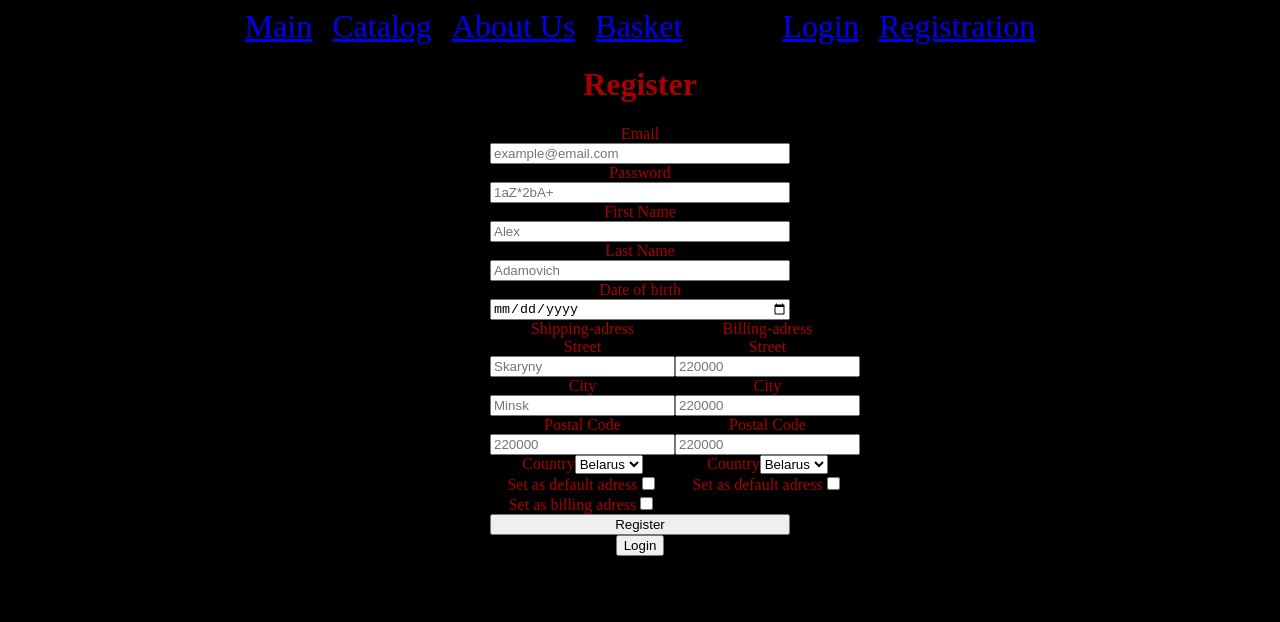
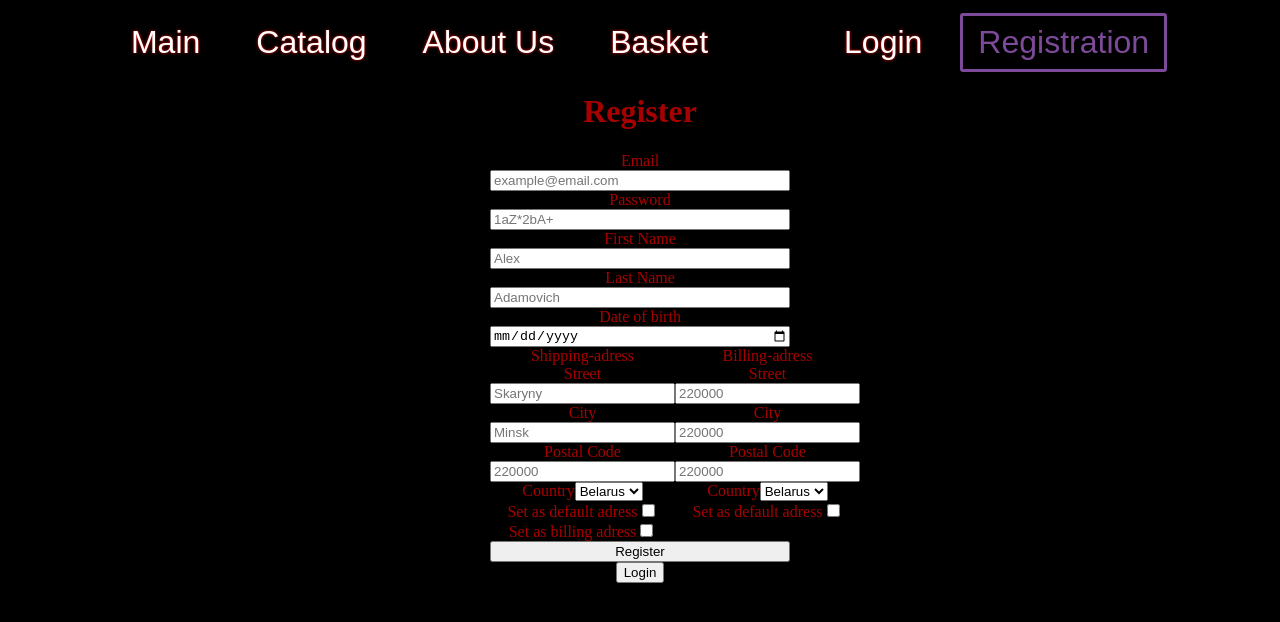
Before and after one commit to lustrochka/eCommerce-Application, a React app: page /registration in a window 1280 px wide. Shown: the top 622 px of the page. Built offline with nearby package versions, Linux system fonts and the light colour scheme; what @commercetools/platform-sdk, @commercetools/sdk-client-v2 would draw is missing.

Commit message:
feat: ad style for header

```diff
--- a/src/modules/header/header.scss
+++ b/src/modules/header/header.scss
@@ -1,11 +1,11 @@
 .header{
+  padding-top: 5px;
   margin: 0 auto;
   max-width: 1200px;
   display: flex;
   gap: 100px;
   justify-content: center;
   font-size: 2rem;
-  color: #fff;
 }
 
 nav{
@@ -17,3 +17,23 @@ nav{
   display: flex;
   gap: 20px;
 }
+
+.link{
+  font-family: sans-serif;
+  padding: 8px 15px;
+  color: #fff;
+  text-decoration: none;
+  text-shadow: 0 0 3px #ff0000;
+  border: 3px solid #6a1b9400;
+
+}
+
+.link:hover,
+.active{
+  cursor: pointer;
+  border: 3px solid #7d4a99;
+  color: #7d4a99;
+  text-shadow: none;
+  transition: 0.4s;
+  border-radius: 3px;
+}
--- a/src/modules/header/header.tsx
+++ b/src/modules/header/header.tsx
@@ -20,17 +20,17 @@ export const linksArr: link[] = [
   },
   {
     text: 'Catalog',
-    path: '/',
+    path: '/catalog',
     element: <MainPage />,
   },
   {
     text: 'Basket',
-    path: '/',
+    path: '/basket',
     element: <MainPage />,
   },
   {
     text: 'About us',
-    path: '/',
+    path: '/about',
     element: <MainPage />,
   },
 ];
@@ -53,18 +53,30 @@ export const Header = () => {
   return (
     <header className="header">
       <nav>
-        <NavLink to="/">Main</NavLink>
-        <NavLink to="/">Catalog</NavLink>
-        <NavLink to="/">About Us</NavLink>
-        <NavLink to="/">Basket</NavLink>
+        <NavLink to="/" className="link">
+          Main
+        </NavLink>
+        <NavLink to="/catalog" className="link">
+          Catalog
+        </NavLink>
+        <NavLink to="/about" className="link">
+          About Us
+        </NavLink>
+        <NavLink to="/basket" className="link">
+          Basket
+        </NavLink>
       </nav>
       <div className="login-container">
         {isLogin ? (
           <span>Hi, {userName} </span>
         ) : (
           <>
-            <NavLink to="/login">Login</NavLink>
-            <NavLink to="/registration">Registration</NavLink>
+            <NavLink to="/login" className="link">
+              Login
+            </NavLink>
+            <NavLink to="/registration" className="link">
+              Registration
+            </NavLink>
           </>
         )}
       </div>
```
